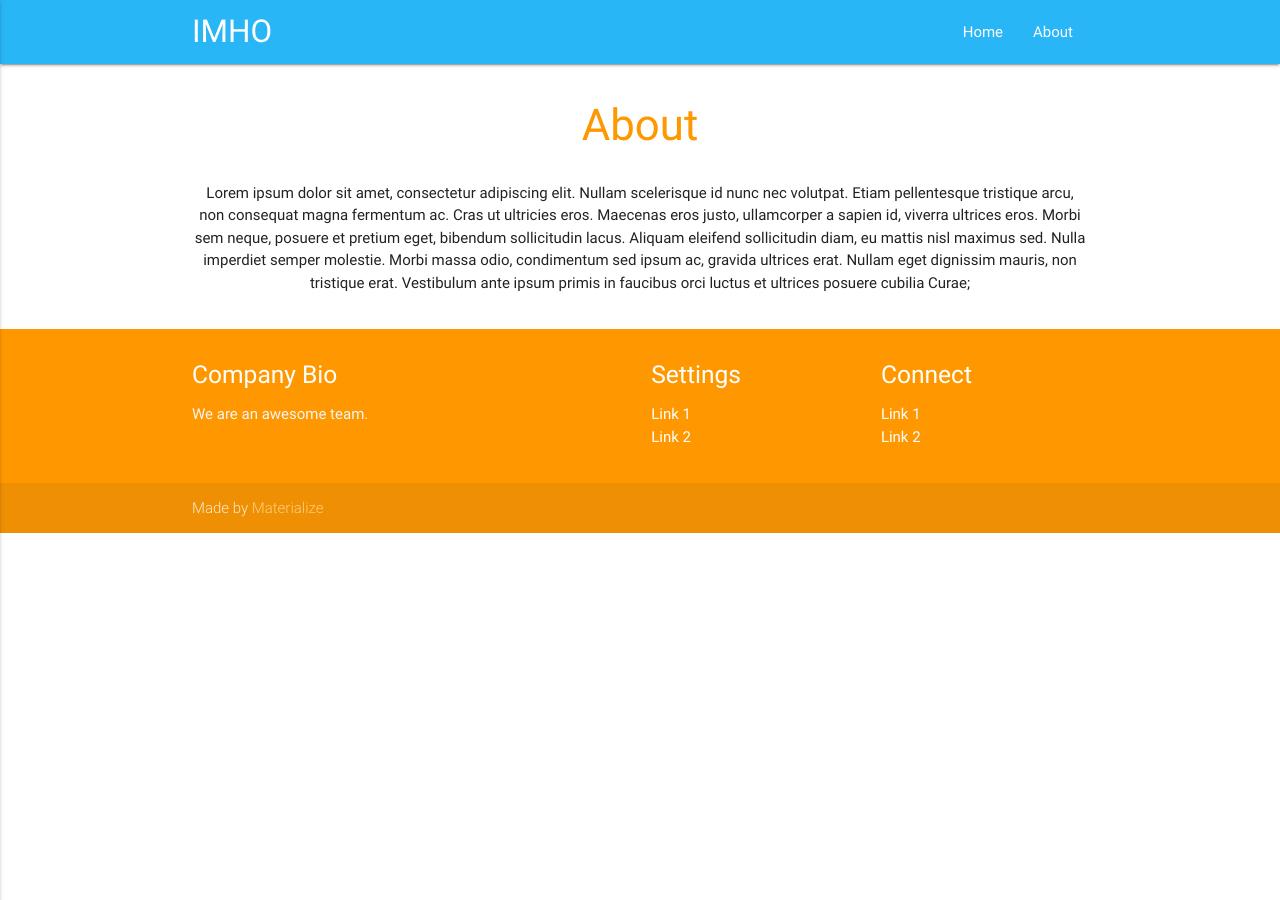
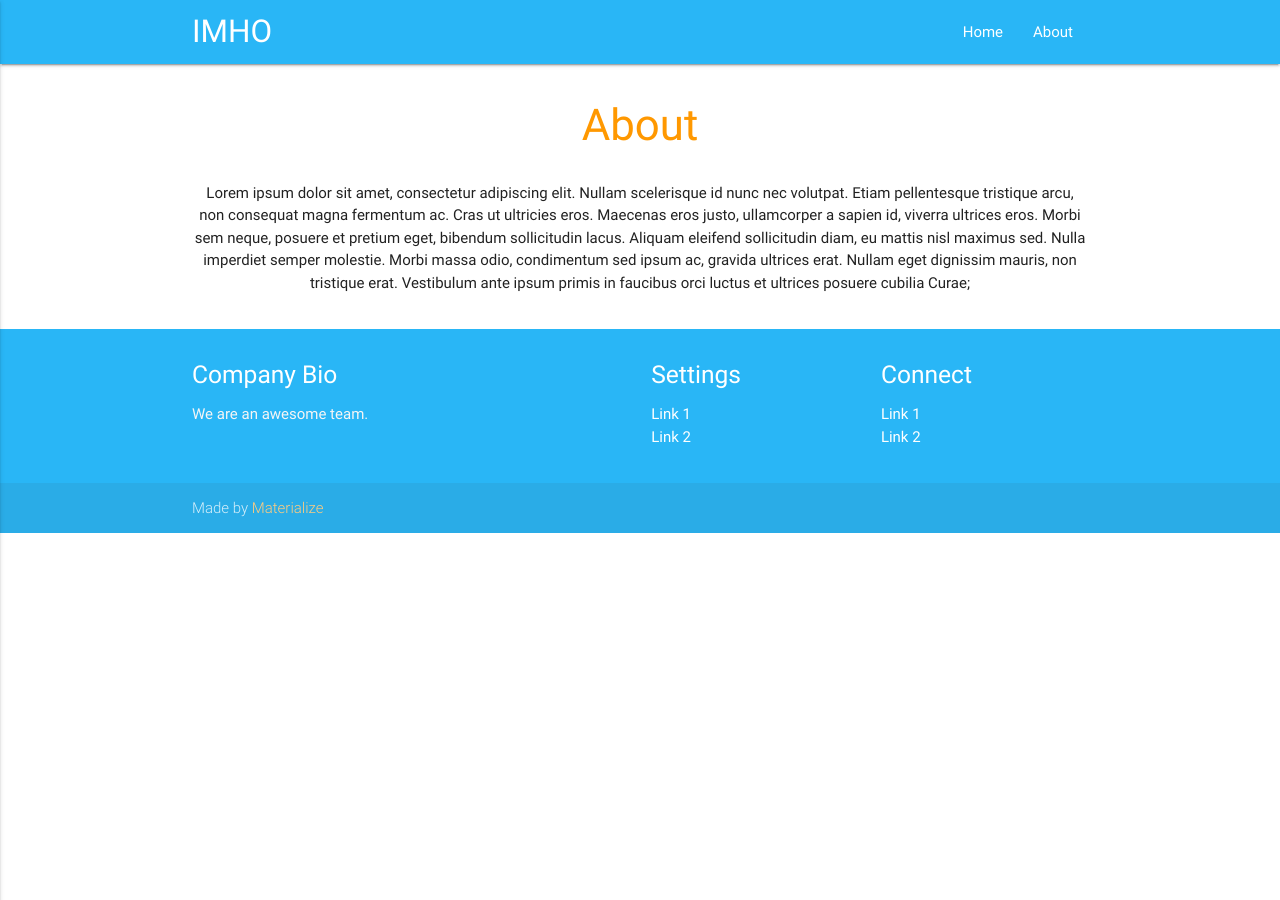
Before and after one commit to swoloszynski/jekyll-template, a Jekyll site: the page built from _pages/about.md, in a window 1280 px wide. Built offline with Jekyll 4.4.1, drawn with Linux system fonts in a browser that asks for light colours; nearby versions of some CDN libraries.

Commit message:
Change footer to blue [#13]

```diff
--- a/_includes/footer.html
+++ b/_includes/footer.html
@@ -1,5 +1,5 @@
 
-    <footer class="page-footer orange">
+    <footer class="page-footer light-blue lighten-1">
         <div class="container">
             <div class="row">
                 <div class="col l6 s12">
```
